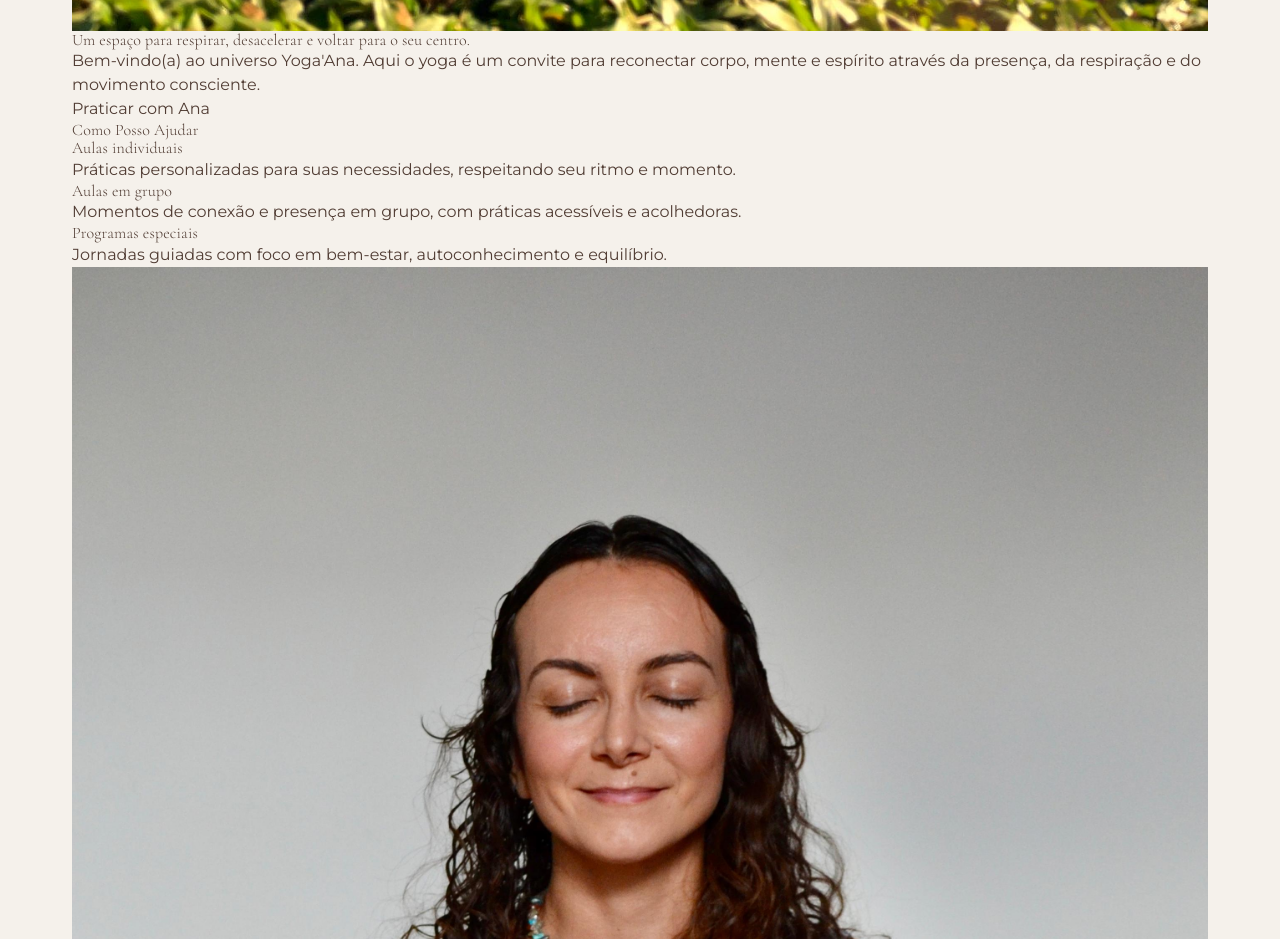
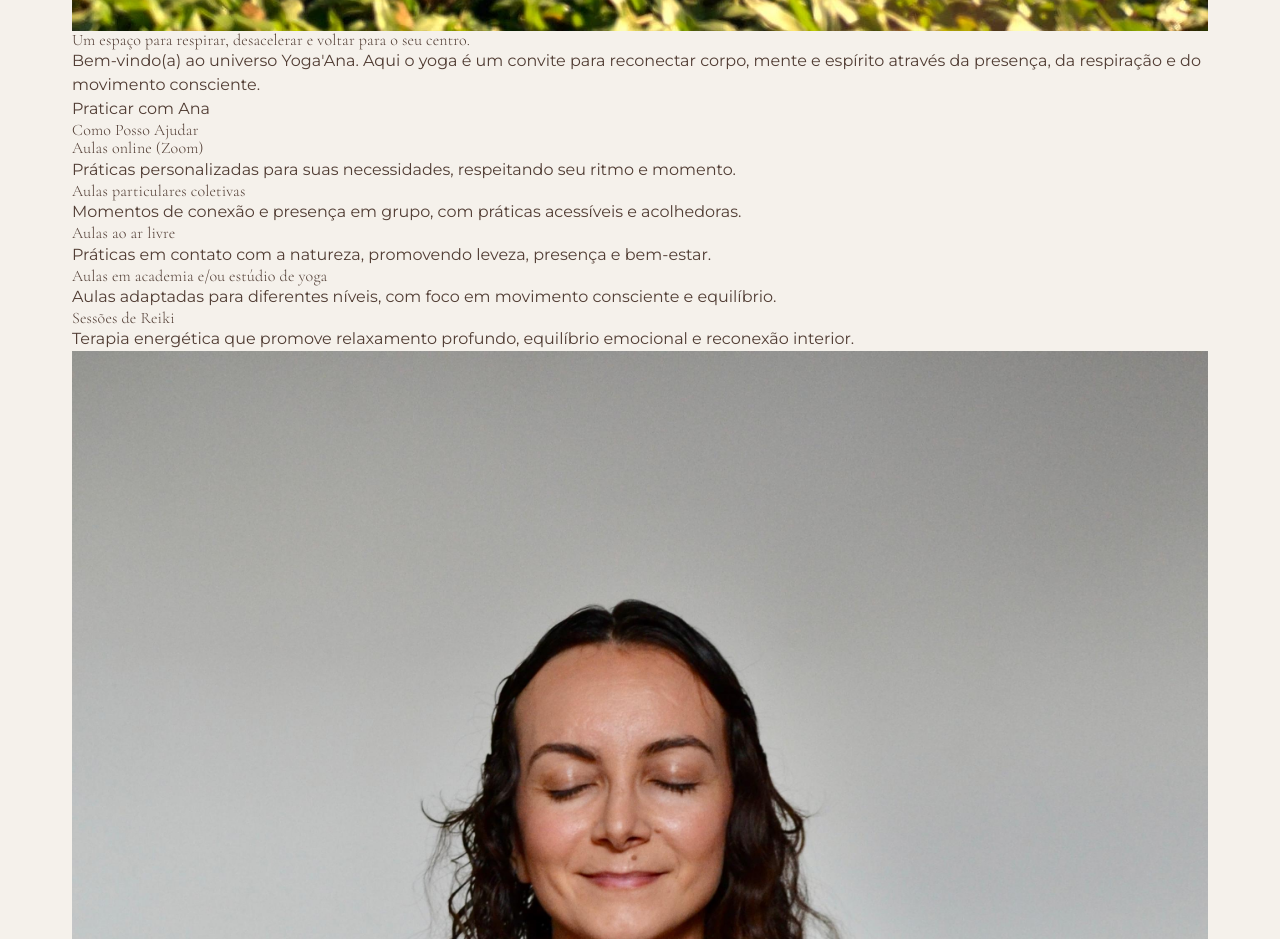
Before and after one commit to TayrineSoares/yogana-portfolio, a React (Vite) app: page / in a window 1280 px wide. Shown: the part 1540-2479 px from the top of the page. Built offline with nearby package versions, Linux system fonts and the light colour scheme.

Commit message:
update services section

```diff
--- a/src/components/About.tsx
+++ b/src/components/About.tsx
@@ -1,6 +1,11 @@
 import anaPortrait from "../assets/ana-portrait.jpeg";
+import { useState } from "react";
+
 
 const About = () => {
+  const [isOpen, setIsOpen] = useState(false);
+
+
   return (
     <section
       id="sobre"
--- a/src/components/Services.tsx
+++ b/src/components/Services.tsx
@@ -1,20 +1,33 @@
 const services = [
   {
-    title: "Aulas individuais",
+    title: "Aulas online (Zoom)",
     description:
       "Práticas personalizadas para suas necessidades, respeitando seu ritmo e momento.",
   },
   {
-    title: "Aulas em grupo",
+    title: "Aulas particulares coletivas",
     description:
       "Momentos de conexão e presença em grupo, com práticas acessíveis e acolhedoras.",
   },
   {
-    title: "Programas especiais",
+    title: "Aulas ao ar livre",
     description:
-      "Jornadas guiadas com foco em bem-estar, autoconhecimento e equilíbrio.",
+      "Práticas em contato com a natureza, promovendo leveza, presença e bem-estar.",
+  },
+
+  {
+    title: "Aulas em academia e/ou estúdio de yoga",
+    description:
+      "Aulas adaptadas para diferentes níveis, com foco em movimento consciente e equilíbrio.",
+  },
+
+  {
+    title: "Sessões de Reiki",
+    description:
+      "Terapia energética que promove relaxamento profundo, equilíbrio emocional e reconexão interior.",
   },
 ];
+
 
 const Services = () => {
   return (
```
Also changed, not shown: src/components/Comunidade.tsx (added, +11 -0 lines), src/components/Porque.tsx (added, +11 -0 lines), src/components/Programas.tsx (added, +14 -0 lines), src/components/Reviews.tsx (added, +11 -0 lines).
